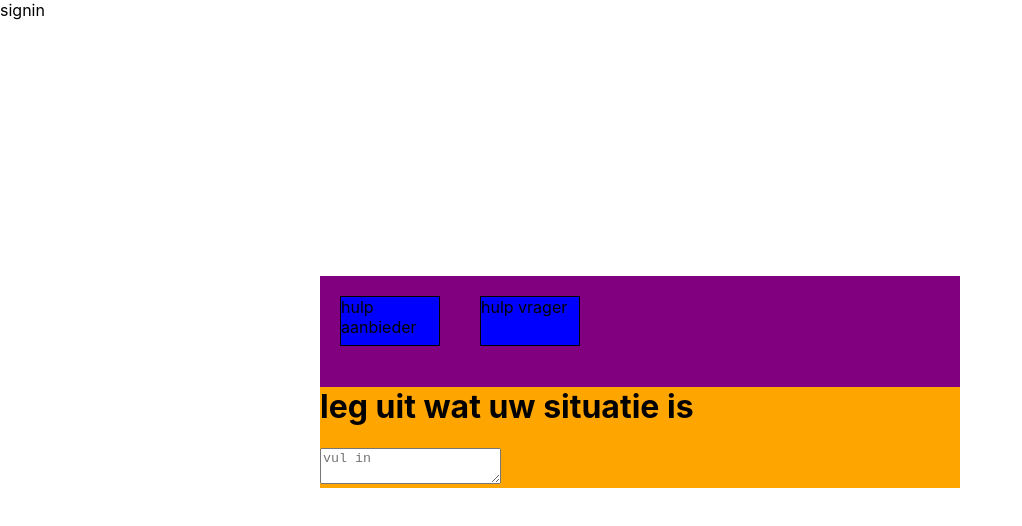
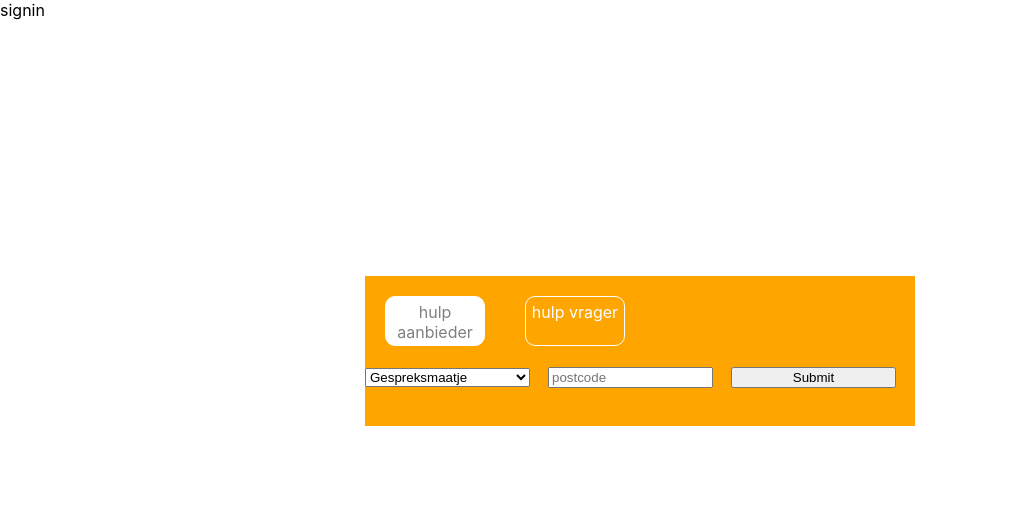
Before and after one commit to studenten-werk-conto/projectweek-8, a Next.js app: page / in a window 1280 px wide. Shown: the top 526 px of the page, without its empty margins (0-1022 px from the left). Built offline with nearby package versions, Linux system fonts and the light colour scheme; no server answers; the database is empty.

Commit message:
added home

```diff
--- a/components/pages/home/home.jsx
+++ b/components/pages/home/home.jsx
@@ -1,47 +1,54 @@
 import { useSession } from "next-auth/react";
 import Link from "next/link";
+import { useRouter } from "next/router";
 import { useState } from "react";
 import style from "./home.styled.js";
 
 export default function Home(props) {
   const [wantsprovider, setWantsprovider] = useState("wantprovider");
+  const { data: session, status } = useSession();
+  const router = useRouter()
 
-  const searchhandler = async (e) => {
-    console.log(e);
-    e.preventDefault();
+  const sumbithandler = (event) => {
+    event.preventDefault();
+    let data = "";
+    data += `provider=${wantsprovider}&`
+    data += `postcode=${event.target.postcode.value}&`
+    data += `type=${event.target.type.value}`
+    router.push(`/overview/?${data}`)
   }
 
   return (
     <>
       <style.Box>
         <style.ProviderBox>
-
-          <style.ProviderCard active={() => !wantsprovider && true} onClick={() => setWantsprovider("wantprovider")}>
+          <style.ProviderCard
+            active={wantsprovider === "wantprovider" && true}
+            onClick={() => setWantsprovider("wantreceiver")}
+          >
             hulp aanbieder
           </style.ProviderCard>
 
-          <style.ProviderCard active={() => wantsprovider && true} onClick={() => setWantsprovider("wantreceiver")}>
+          <style.ProviderCard
+            active={wantsprovider === "wantreceiver" && true}
+            onClick={() => setWantsprovider("wantprovider")}
+          >
             hulp vrager
           </style.ProviderCard>
+        </style.ProviderBox>
 
-        </style.ProviderBox>
-        <style.Form color="orange" action="/overview">
-          {wantsprovider === "wantreceiver" ? (
-            <>
-              <select name="type">
-                <option value="Gespreksmaatje">Gespreksmaatje</option>
-                <option value="Hulp in huis">Hulp in huis</option>
-                <option value="Tuinhulp">Tuinhulp</option>
-              </select>
-              <input type="text" name="postcode" placeholder="postcode"/>
-              <input type="submit"/>
-            </>
-          ) : (
-            <>
-              <h1>leg uit wat uw situatie is</h1>
-              <textarea name="kaas" type="text" placeholder="vul in"/>
-            </>
-          )}
+        <style.Form onSubmit={sumbithandler} color="orange" >
+              <style.Select name="type">
+                <option value="gespreksmaatje">Gespreksmaatje</option>
+                <option value="hulp_in_huis">Hulp in huis</option>
+                <option value="tuinhulp">Tuinhulp</option>
+              </style.Select>
+              <style.InputField
+                type="text"
+                name="postcode"
+                placeholder="postcode"
+              />
+              <style.InputField type="submit" />
         </style.Form>
       </style.Box>
     </>
--- a/components/pages/home/home.styled.js
+++ b/components/pages/home/home.styled.js
@@ -4,28 +4,45 @@ const Form = styled.form`
     background-color: orange;
 `
 const ProviderCard = styled.div`
-    background-color: ${props => props.active ? "blue" : "black"};
-    border: 1px solid black;
+    background-color: ${props => (props.active ? "white" : "orange")};
+    color: ${props => (props.active ? "gray" : "white")};
+    border: 1px solid white;
+    border-radius: 10px;
+    text-align:center;
+    padding-top: 5px;
     margin: 20px;
     height: 50px;
     width: 100px;
-    /* &:hover{
-        background-color: red;
-    } */
 `
 const Box = styled.div`
-    background-color: purple;
-    width: 50%;
+    background-color: orange;
+    width: 550px;
+    height: 150px;
     margin: auto;
     margin-top: 20%;
+    @media only screen and (max-width: 525px) {
+     width: 100%;
+    }
 `
 const ProviderBox = styled.div`
     display: flex;
+`
+
+const Select = styled.select`
+    margin-right: 18px;
+    width: 30%;
+`
+
+const InputField = styled.input`
+    margin-right: 18px;
+    width: ${props => (props.width || "30%")};
 `
 
 module.exports = {
     Form,
     ProviderCard,
     Box,
-    ProviderBox
+    InputField,
+    ProviderBox,
+    Select,
 }
```
